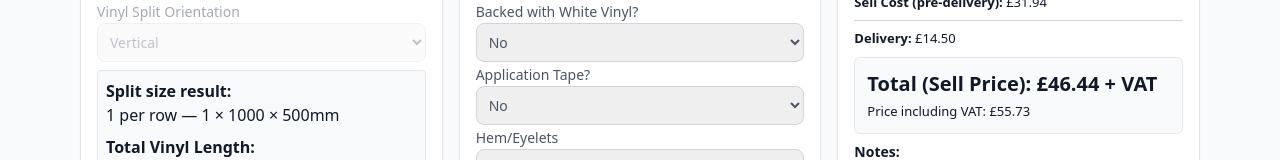
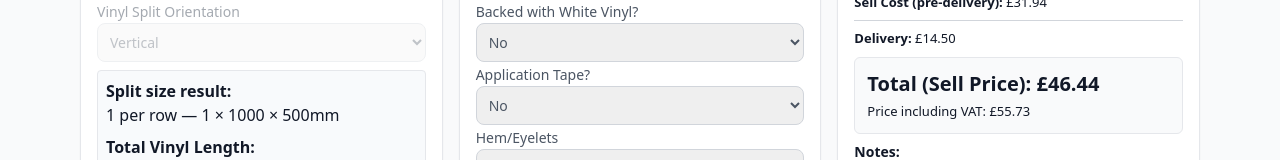
Before and after one commit to mrreiddavid74-bot/Final, a Next.js app: page /single in a window 1280 px wide. Shown: the part 707-867 px from the top of the page. Built offline with nearby package versions, Linux system fonts and the light colour scheme.

Commit message:
removed VAT text from price

```diff
--- a/components/CostsCard.tsx
+++ b/components/CostsCard.tsx
@@ -105,8 +105,7 @@ export default function CostsCard({
                     {/* Total box (slightly tighter padding) */}
                     <div className="rounded-md border border-gray-200 bg-gray-50 p-3">
                         <div className="text-xl font-extrabold">
-                            Total (Sell Price): £{fmt(r.total)}{' '}
-                            <span className="font-semibold">+ VAT</span>
+                            Total (Sell Price): £{fmt(r.total)}
                         </div>
                         {typeof totalIncVat === 'number' && (
                             <div className="mt-1 text-[13px]">
```
